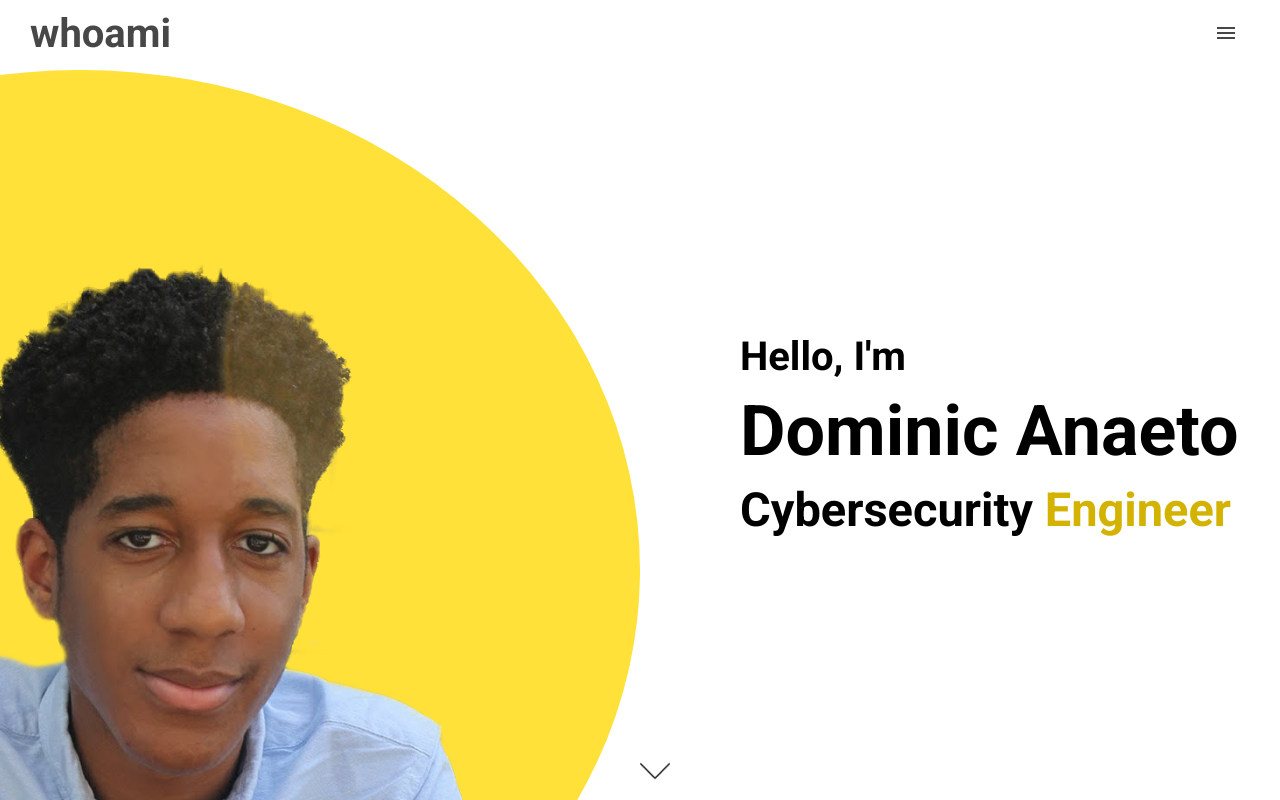
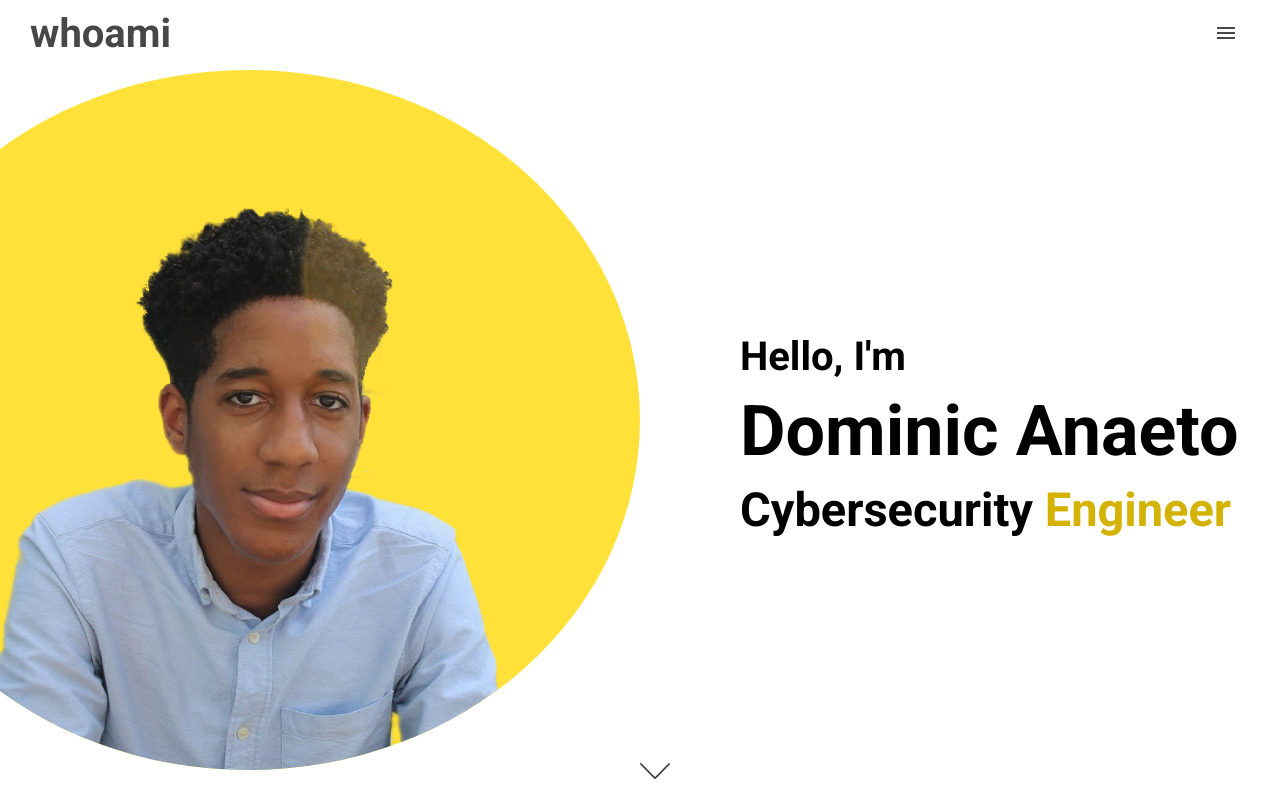
Before and after one commit to DAnaeto/portfolio, a React (Create React App) app: page / in a window 1280 px wide. Built offline with nearby package versions, Linux system fonts and the light colour scheme.

Commit message:
Adjusted scaling and added template for portfolio page

```diff
--- a/src/components/introduction/introduction.scss
+++ b/src/components/introduction/introduction.scss
@@ -7,7 +7,7 @@
     overflow: hidden;
 
     .images {
-      height: 1000px;
+      height: 700px;
       position: relative;
       float: right;
       background-color: rgb(255, 225, 57);
@@ -19,7 +19,7 @@
       img {
         height: 90%;
         position: relative;
-        left: 100px;
+        left: 25px;
       }
     }
   }
--- a/src/components/portfolio/Portfolio.jsx
+++ b/src/components/portfolio/Portfolio.jsx
@@ -1,47 +1,70 @@
-import { React } from 'react'
+import { React, useState, useEffect } from 'react'
 import './portfolio.scss'
+import PortfolioList from './PortfolioList';
+import { featuredPortfolio, webPortfolio, mobilePortfolio, designPortfolio } from '../../data.js'
 
 export default function Portfolio() {
+  const [selectedItem, setSelectedItem] = useState("education");
+   const [data, setData] = useState([]);
+  const list = [
+    {
+      id: "education",
+      title: "Education"
+    },
+    {
+      id: "experience",
+      title: "Experience"
+    },
+    {
+      id: "courses",
+      title: "Relevant Courses"
+    },
+    {
+      id: "resume",
+      title: "Resume"
+    }
+  ]
 
-    // let [activeItem, setActiveItem] = useState("first")
+  useEffect(() => {
+    switch (selectedItem) {
+      case "education":
+        setData(featuredPortfolio);
+        break;
+      case "experience":
+        setData(webPortfolio);
+        break;
+      case "courses":
+        setData(mobilePortfolio);
+        break;
+      case "resume":
+        setData(designPortfolio);
+        break;
+      default:
+        setData(featuredPortfolio);
+        break;
+    }
+
+  }, [selectedItem])
+
+
     return (
       <div className="portfolio" id="portfolio">
         <h1>Portfolio</h1>
         <ul>
-          <li className="active">Filler</li>
-          <li>Filler</li>
-          <li>Filler</li>
-          <li id="last">Filler</li>
+          {list.map(item => (
+              <PortfolioList title={item.title} active={selectedItem === item.id} changeSelected={setSelectedItem} id={item.id }/>
+            ))}
         </ul>
         <div className="container">
-          <div className="item">
+          {data.map(item => (
+            <div className="item">
             <img
-              src="https://encrypted-tbn0.gstatic.com/images?q=tbn:ANd9GcRKvdHn8GmPGCO0y3SJqNHACygpm0h9VycMHg&usqp=CAU"
+                src={item.img}
               alt="work"
-            />
-            <h3>App</h3>
+              />
+              <h3>{item.title}</h3>
           </div>
-          <div className="item">
-            <img
-              src="https://encrypted-tbn0.gstatic.com/images?q=tbn:ANd9GcRKvdHn8GmPGCO0y3SJqNHACygpm0h9VycMHg&usqp=CAU"
-              alt="work"
-            />
-            <h3>App</h3>
-          </div>
-          <div className="item">
-            <img
-              src="https://encrypted-tbn0.gstatic.com/images?q=tbn:ANd9GcRKvdHn8GmPGCO0y3SJqNHACygpm0h9VycMHg&usqp=CAU"
-              alt="work"
-            />
-            <h3>App</h3>
-          </div>
-          <div className="item">
-            <img
-              src="https://encrypted-tbn0.gstatic.com/images?q=tbn:ANd9GcRKvdHn8GmPGCO0y3SJqNHACygpm0h9VycMHg&usqp=CAU"
-              alt="work"
-            />
-            <h3>App</h3>
-          </div>
+              ))}
         </div>
       </div>
     );
--- a/src/components/portfolio/PortfolioList.jsx
+++ b/src/components/portfolio/PortfolioList.jsx
@@ -1,9 +1,14 @@
 import React from 'react'
+import './portfoliolist.scss'
 
-export default function PortfolioList() {
+
+export default function PortfolioList(props) {
+    const selectedItemHandler = () => {
+        props.changeSelected(props.id)
+    }
     return (
-        <div>
-
-        </div>
+        <li className={props.active ? "portfoliolist active" : "portfoliolist"} onClick={selectedItemHandler}>
+            {props.title}
+        </li>
     )
 }
--- a/src/components/portfolio/portfolio.scss
+++ b/src/components/portfolio/portfolio.scss
@@ -4,7 +4,7 @@
 .portfolio{
     background-color: white;
     display: flex;
-    margin-top: 25px;
+    margin-top: 35px;
     flex-direction: column;
     align-items: center;
     h1{
@@ -15,20 +15,9 @@
         padding: 0px;
         list-style: none;
         display: flex;
-        margin-top: 10px;
+        margin-top: 20px;
 
-        li{
-            font-size: 14px;
-            padding: 7px;
-            border-radius: 10px;
-            margin-right: 50px;
-            cursor: pointer;
 
-            &.active{
-                background-color: $nav_and_accents_color;
-                color: white;
-            }
-        }
         #last{
                 margin-right: 0px;
             }
@@ -43,7 +32,7 @@
             width: 250px;
             border-radius: 20px;
             border: 1px solid lightsalmon;
-            margin: 10px 20px;
+            margin: 20px 20px;
             display: flex;
             align-items: center;
             justify-content: center;
--- a/src/components/portfolio/portfoliolist.scss
+++ b/src/components/portfolio/portfoliolist.scss
@@ -0,0 +1,14 @@
+@import "../../global.scss";
+
+.portfoliolist {
+  font-size: 14px;
+  padding: 7px;
+  border-radius: 10px;
+  margin-right: 50px;
+  cursor: pointer;
+
+  &.active {
+    background-color: $nav_and_accents_color;
+    color: white;
+  }
+}
--- /dev/null
+++ b/src/data.js
@@ -0,0 +1,188 @@
+export const featuredPortfolio = [
+    {
+      id: 1,
+      title: "Social Media App",
+      img:
+        "https://encrypted-tbn0.gstatic.com/images?q=tbn:ANd9GcRKvdHn8GmPGCO0y3SJqNHACygpm0h9VycMHg&usqp=CAU",
+    },
+    {
+      id: 2,
+      title: "Rampa UI Design",
+      img:
+        "https://cdn.dribbble.com/users/702789/screenshots/15054318/media/4ea5d492b7b07eebc9528ff960794879.png?compress=1&resize=1200x900",
+    },
+    {
+      id: 3,
+      title: "E-commerce Web Design",
+      img:
+        "https://cdn.dribbble.com/users/1387827/screenshots/15466426/media/deb2dca6762cd3610321c98bfccb0b72.png?compress=1&resize=1200x900",
+    },
+    {
+      id: 4,
+      title: "Relax Mobile App",
+      img:
+        "https://cdn.dribbble.com/users/4095861/screenshots/15467417/media/d6a15c416626f12b31fa5ca1db192572.png?compress=1&resize=1200x900",
+    },
+    {
+      id: 5,
+      title: "Hero Web Design",
+      img:
+        "https://cdn.dribbble.com/users/5031392/screenshots/15467520/media/c36b3b15b25b1e190d081abdbbf947cf.png?compress=1&resize=1200x900",
+    },
+    {
+      id: 6,
+      title: "Banking App",
+      img:
+        "https://cdn.dribbble.com/users/3307260/screenshots/15468444/media/447b4501f7a145b05e11c70199a9c417.jpg?compress=1&resize=1200x900",
+    },
+  ];
+
+  export const webPortfolio = [
+    {
+      id: 1,
+      title: "Web Social Media App",
+      img: "https://cdn.dribbble.com/users/5031392/screenshots/15467520/media/c36b3b15b25b1e190d081abdbbf947cf.png?compress=1&resize=1200x900",
+    },
+    {
+      id: 2,
+      title: "Web Rampa UI Design",
+      img: "https://cdn.dribbble.com/users/3967258/screenshots/15463803/media/4fddb9a2caf3b3bd634060f706a91e73.png?compress=1&resize=1200x900",
+    },
+    {
+      id: 3,
+      title: "Web E-commerce Design",
+      img: "https://cdn.dribbble.com/users/3637068/screenshots/15467010/media/69a3279182b75365013fe285733d1122.png?compress=1&resize=1200x900",
+    },
+    {
+      id: 4,
+      title: "Web Relax App",
+      img: "https://cdn.dribbble.com/users/2264844/screenshots/15463998/media/d85e92a332c41094f68e1f716884f7ce.jpg?compress=1&resize=1200x900",
+    },
+    {
+      id: 5,
+      title: "Web Design",
+      img: "https://cdn.dribbble.com/users/387658/screenshots/15458608/media/e92ec1dd33dd1170ae3dc9c5272f2693.jpg?compress=1&resize=1200x900",
+    },
+    {
+      id: 6,
+      title: "Web Banking App",
+      img: "https://cdn.dribbble.com/users/6384483/screenshots/15468426/media/ce9479fa1f8dba3a4a49840d76e55e31.png?compress=1&resize=1200x900",
+    },
+  ];
+
+  export const mobilePortfolio = [
+    {
+      id: 1,
+      title: "Mobile Social Media App",
+      img:
+        "https://cdn.dribbble.com/users/2597268/screenshots/15468893/media/44313553d73ba41580f1df69749bba28.jpg?compress=1&resize=1200x900",
+    },
+    {
+      id: 2,
+      title: "Mobile Rampa UI Design",
+      img:
+        "https://cdn.dribbble.com/users/5920881/screenshots/15463142/media/b5a460223798bd85d835710806e2f3dd.png?compress=1&resize=1200x900",
+    },
+    {
+      id: 3,
+      title: "Mobile E-commerce Design",
+      img:
+        "https://cdn.dribbble.com/users/1998175/screenshots/15459384/media/48ac2b43ebe81ba0866afea1383cc939.png?compress=1&resize=1200x900",
+    },
+    {
+      id: 4,
+      title: "Mobile Relax App",
+      img:
+        "https://cdn.dribbble.com/users/2083704/screenshots/15468619/media/cd958306c7a772449e1ac23bd65ce506.png?compress=1&resize=1200x900",
+    },
+    {
+      id: 5,
+      title: "Mobile Hero Design",
+      img:
+        "https://cdn.dribbble.com/users/26642/screenshots/15462545/media/1a202ef5c8338b6f78634e6edc1ba350.png?compress=1&resize=1200x900",
+    },
+    {
+      id: 6,
+      title: "Mobile Banking App",
+      img:
+        "https://cdn.dribbble.com/users/1387827/screenshots/15466426/media/deb2dca6762cd3610321c98bfccb0b72.png?compress=1&resize=1200x900",
+    },
+  ];
+
+  export const designPortfolio = [
+    {
+      id: 1,
+      title: "Design Social Media App",
+      img:
+        "https://encrypted-tbn0.gstatic.com/images?q=tbn:ANd9GcRKvdHn8GmPGCO0y3SJqNHACygpm0h9VycMHg&usqp=CAU",
+    },
+    {
+      id: 2,
+      title: "Design Rampa UI Design",
+      img:
+        "https://encrypted-tbn0.gstatic.com/images?q=tbn:ANd9GcRKvdHn8GmPGCO0y3SJqNHACygpm0h9VycMHg&usqp=CAU",
+    },
+    {
+      id: 3,
+      title: "Design E-commerce Web Design",
+      img:
+        "https://encrypted-tbn0.gstatic.com/images?q=tbn:ANd9GcRKvdHn8GmPGCO0y3SJqNHACygpm0h9VycMHg&usqp=CAU",
+    },
+    {
+      id: 4,
+      title: "Design Relax Mobile App",
+      img:
+        "https://encrypted-tbn0.gstatic.com/images?q=tbn:ANd9GcRKvdHn8GmPGCO0y3SJqNHACygpm0h9VycMHg&usqp=CAU",
+    },
+    {
+      id: 5,
+      title: "Design Keser Web Design",
+      img:
+        "https://encrypted-tbn0.gstatic.com/images?q=tbn:ANd9GcRKvdHn8GmPGCO0y3SJqNHACygpm0h9VycMHg&usqp=CAU",
+    },
+    {
+      id: 6,
+      title: "Design Banking App",
+      img:
+        "https://encrypted-tbn0.gstatic.com/images?q=tbn:ANd9GcRKvdHn8GmPGCO0y3SJqNHACygpm0h9VycMHg&usqp=CAU",
+    },
+  ];
+
+  export const contentPortfolio = [
+    {
+      id: 1,
+      title: "Content Social Media App",
+      img:
+        "https://encrypted-tbn0.gstatic.com/images?q=tbn:ANd9GcRKvdHn8GmPGCO0y3SJqNHACygpm0h9VycMHg&usqp=CAU",
+    },
+    {
+      id: 2,
+      title: "Content Rampa UI Design",
+      img:
+        "https://encrypted-tbn0.gstatic.com/images?q=tbn:ANd9GcRKvdHn8GmPGCO0y3SJqNHACygpm0h9VycMHg&usqp=CAU",
+    },
+    {
+      id: 3,
+      title: "Content E-commerce Web Design",
+      img:
+        "https://encrypted-tbn0.gstatic.com/images?q=tbn:ANd9GcRKvdHn8GmPGCO0y3SJqNHACygpm0h9VycMHg&usqp=CAU",
+    },
+    {
+      id: 4,
+      title: "Content Relax Mobile App",
+      img:
+        "https://encrypted-tbn0.gstatic.com/images?q=tbn:ANd9GcRKvdHn8GmPGCO0y3SJqNHACygpm0h9VycMHg&usqp=CAU",
+    },
+    {
+      id: 5,
+      title: "Content Keser Web Design",
+      img:
+        "https://encrypted-tbn0.gstatic.com/images?q=tbn:ANd9GcRKvdHn8GmPGCO0y3SJqNHACygpm0h9VycMHg&usqp=CAU",
+    },
+    {
+      id: 6,
+      title: "Content Banking App",
+      img:
+        "https://encrypted-tbn0.gstatic.com/images?q=tbn:ANd9GcRKvdHn8GmPGCO0y3SJqNHACygpm0h9VycMHg&usqp=CAU",
+    },
+  ];
```
Also changed, not shown: 1 other file (tests, documents, lock files or other folders).
